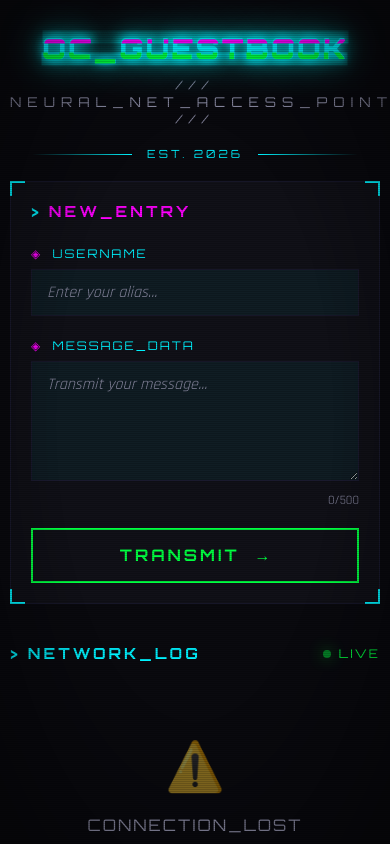
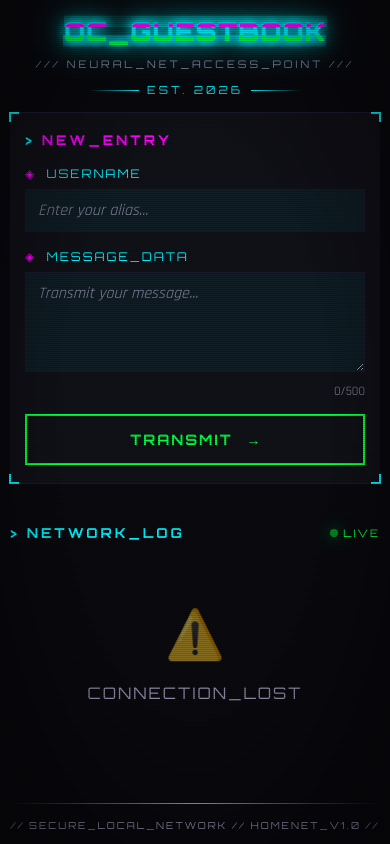
Before and after one commit to JinxData/oc-guestbook, a website: page public/index.html in a window 390 px wide. Shown: the top 844 px of the page. Drawn offline with Linux system fonts and the light colour scheme; no server answers.

Commit message:
fix: Mobile Viewport Optimierungen für iPhone

```diff
--- a/public/index.html
+++ b/public/index.html
@@ -2,7 +2,7 @@
 <html lang="de">
 <head>
     <meta charset="UTF-8">
-    <meta name="viewport" content="width=device-width, initial-scale=1.0">
+    <meta name="viewport" content="width=device-width, initial-scale=1.0, maximum-scale=1.0, user-scalable=no">
     <title>OC Guestbook | Cyberpunk Edition</title>
     <link rel="preconnect" href="https://fonts.googleapis.com">
     <link href="https://fonts.googleapis.com/css2?family=Orbitron:wght@400;700;900&family=Rajdhani:wght@400;500;700&display=swap" rel="stylesheet">
--- a/public/style.css
+++ b/public/style.css
@@ -72,6 +72,8 @@ body {
   padding: 20px;
   position: relative;
   z-index: 1;
+  width: 100%;
+  box-sizing: border-box;
 }
 
 /* Header */
@@ -567,6 +569,141 @@ body {
   }
 }
 
+/* iPhone / Small Phone Optimizations */
+@media (max-width: 480px) {
+  .container {
+    padding: 0;
+    max-width: 100%;
+  }
+
+  .cyber-header {
+    padding: 15px 10px;
+  }
+
+  .glitch {
+    font-size: 1.6rem;
+    letter-spacing: 1px;
+  }
+
+  .subtitle {
+    font-size: 0.65rem;
+    letter-spacing: 3px;
+  }
+
+  .header-line {
+    gap: 8px;
+    margin-top: 12px;
+  }
+
+  .line-left, .line-right {
+    max-width: 50px;
+  }
+
+  .input-section {
+    padding: 0 10px;
+  }
+
+  .cyber-panel {
+    padding: 18px 15px;
+    border-left: none;
+    border-right: none;
+  }
+
+  .panel-corner {
+    width: 10px;
+    height: 10px;
+  }
+
+  .panel-title {
+    font-size: 0.85rem;
+    margin-bottom: 18px;
+  }
+
+  .cyber-form {
+    gap: 15px;
+  }
+
+  .cyber-input, .cyber-textarea {
+    padding: 10px 12px;
+    font-size: 16px; /* Prevents iOS zoom on focus */
+  }
+
+  .cyber-textarea {
+    min-height: 100px;
+  }
+
+  .cyber-button {
+    padding: 14px 20px;
+    font-size: 0.9rem;
+    letter-spacing: 2px;
+  }
+
+  .entries-section {
+    padding: 0 10px;
+  }
+
+  .section-header {
+    margin-bottom: 15px;
+  }
+
+  .section-title {
+    font-size: 0.85rem;
+  }
+
+  .live-indicator {
+    gap: 5px;
+  }
+
+  .live-text {
+    font-size: 0.65rem;
+  }
+
+  .entry-card {
+    padding: 15px 12px;
+    border-left: none;
+    border-right: none;
+  }
+
+  .entry-name {
+    font-size: 0.95rem;
+    letter-spacing: 1px;
+  }
+
+  .entry-date {
+    font-size: 0.7rem;
+  }
+
+  .entry-message {
+    font-size: 0.95rem;
+    line-height: 1.5;
+    margin-bottom: 15px;
+  }
+
+  .entry-actions {
+    gap: 8px;
+  }
+
+  .reaction-btn {
+    padding: 6px 10px;
+    font-size: 0.85rem;
+    gap: 4px;
+  }
+
+  .reaction-btn .count {
+    font-size: 0.75rem;
+  }
+
+  .cyber-footer {
+    padding: 25px 10px 15px;
+    margin-top: 25px;
+  }
+
+  .cyber-footer p {
+    font-size: 0.6rem;
+    letter-spacing: 2px;
+  }
+}
+
 /* Scrollbar Styling */
 ::-webkit-scrollbar {
   width: 8px;
@@ -584,3 +721,19 @@ body {
 ::-webkit-scrollbar-thumb:hover {
   background: var(--neon-cyan);
 }
+
+/* Prevent horizontal scroll */
+html, body {
+  overflow-x: hidden;
+  max-width: 100%;
+}
+
+/* Fix for small screens - prevent element overflow */
+* {
+  max-width: 100%;
+}
+
+img, video, canvas {
+  max-width: 100%;
+  height: auto;
+}
```
